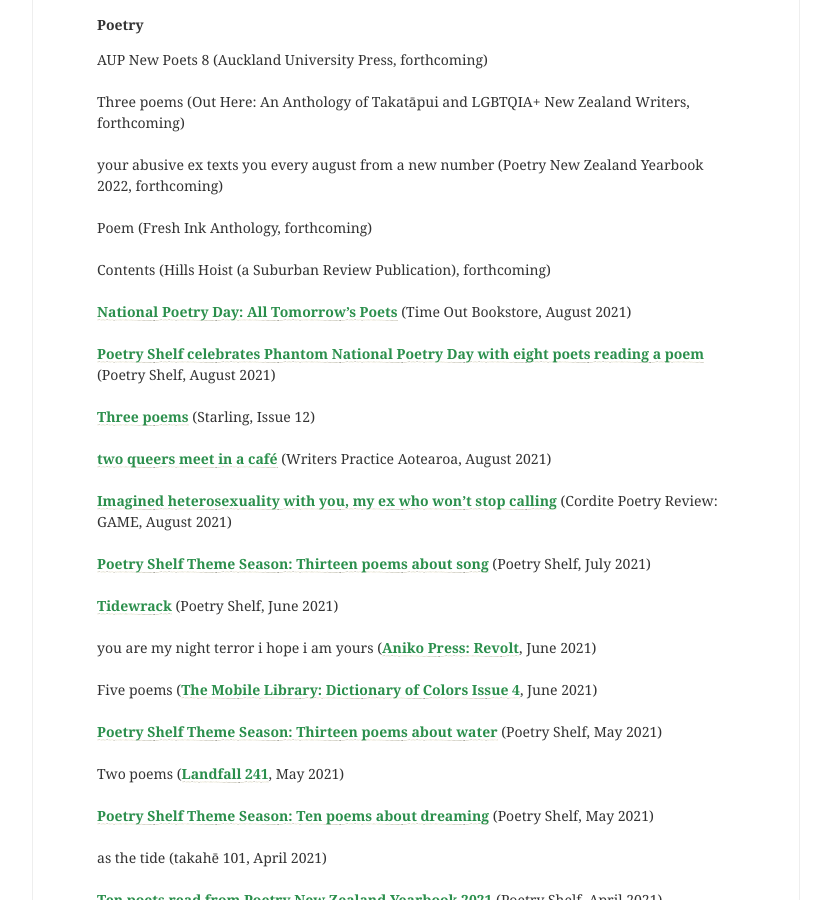
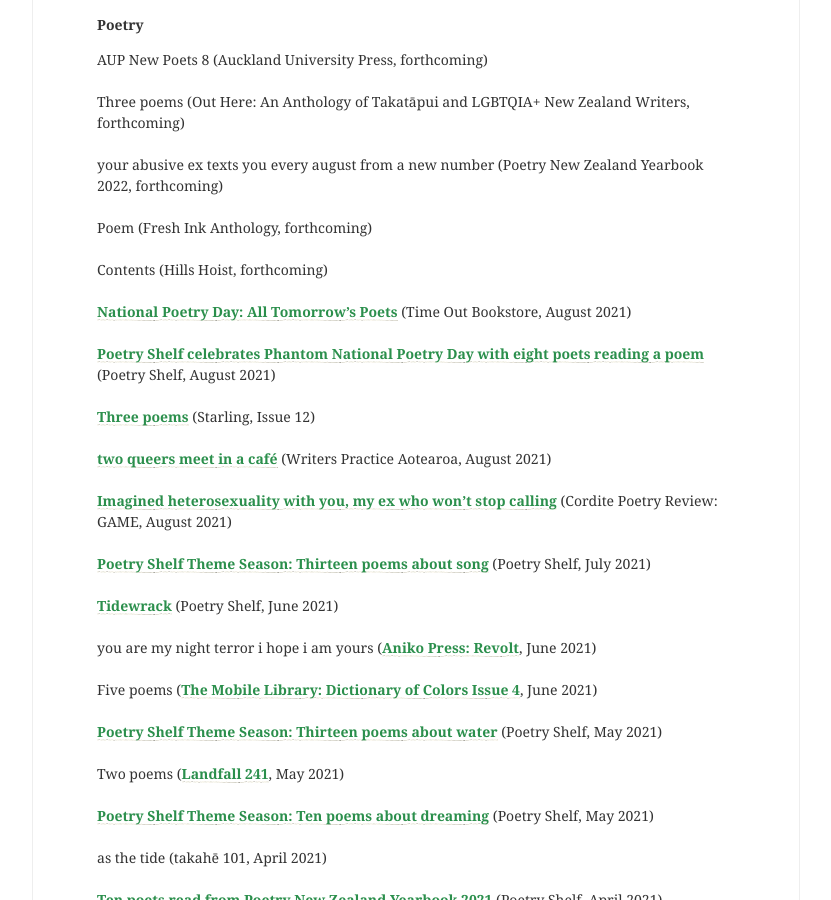
Before and after one commit to lilyholloway/lilyholloway.github.io, a Jekyll site: the page built from cv.md, in a window 1280 px wide and 900 px high, scrolled down 427 px. Shown: the whole window, without its empty margins (224-1055 px from the left). Built offline with Jekyll 4.4.1, drawn with Linux system fonts in a browser that asks for light colours; nearby versions of some CDN libraries.

Commit message:
Update cv.md

```diff
--- a/cv.md
+++ b/cv.md
@@ -14,7 +14,7 @@
 <br>
 Poem (Fresh Ink Anthology, forthcoming)<br>
 <br>
-Contents (Hills Hoist (a Suburban Review Publication), forthcoming)<br>
+Contents (Hills Hoist, forthcoming)<br>
 <br>
 <b><a href="https://www.timeout.co.nz/upcoming-events/npd2021">National Poetry Day: All Tomorrow's Poets</a></b> (Time Out Bookstore, August 2021)<br>
 <br>
```
